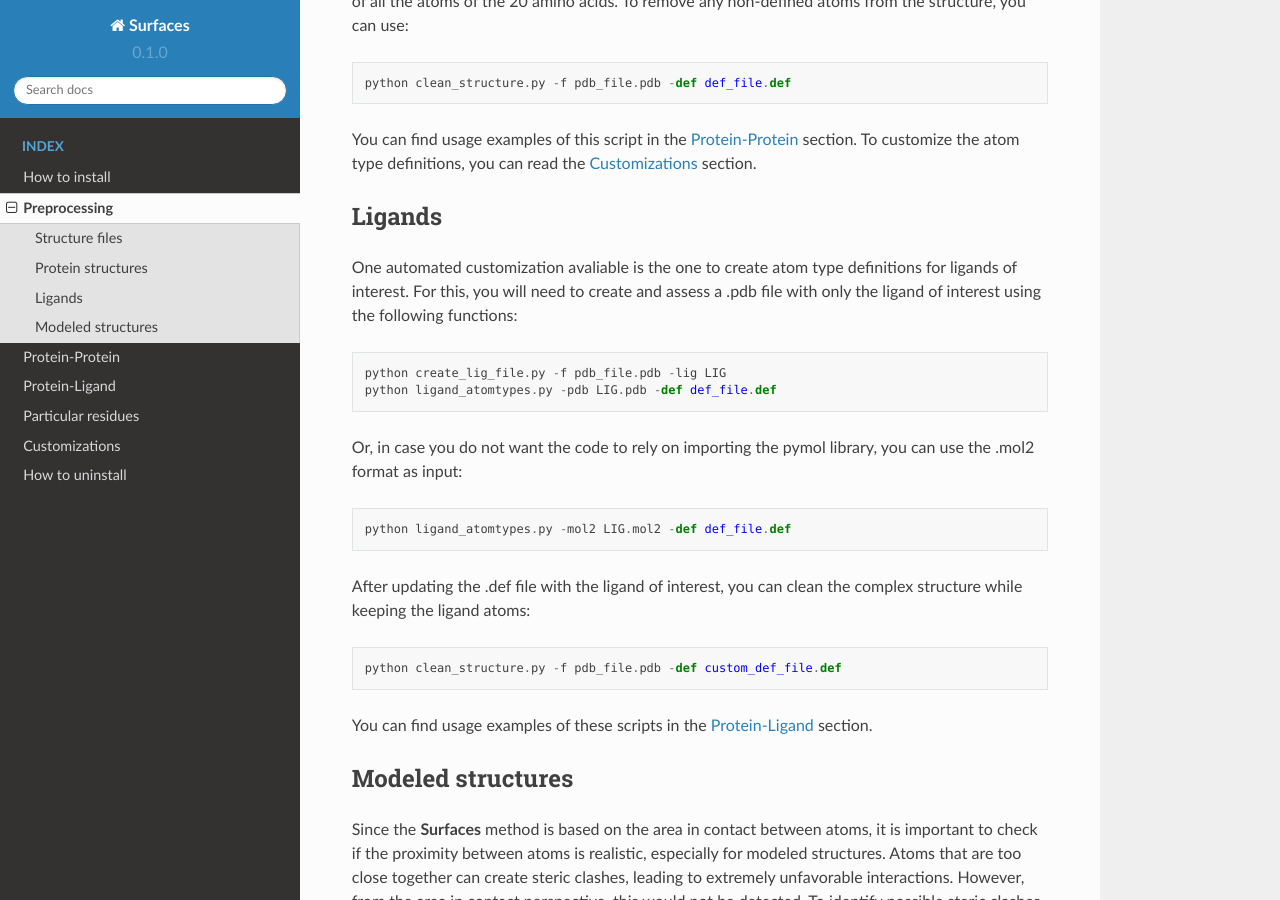
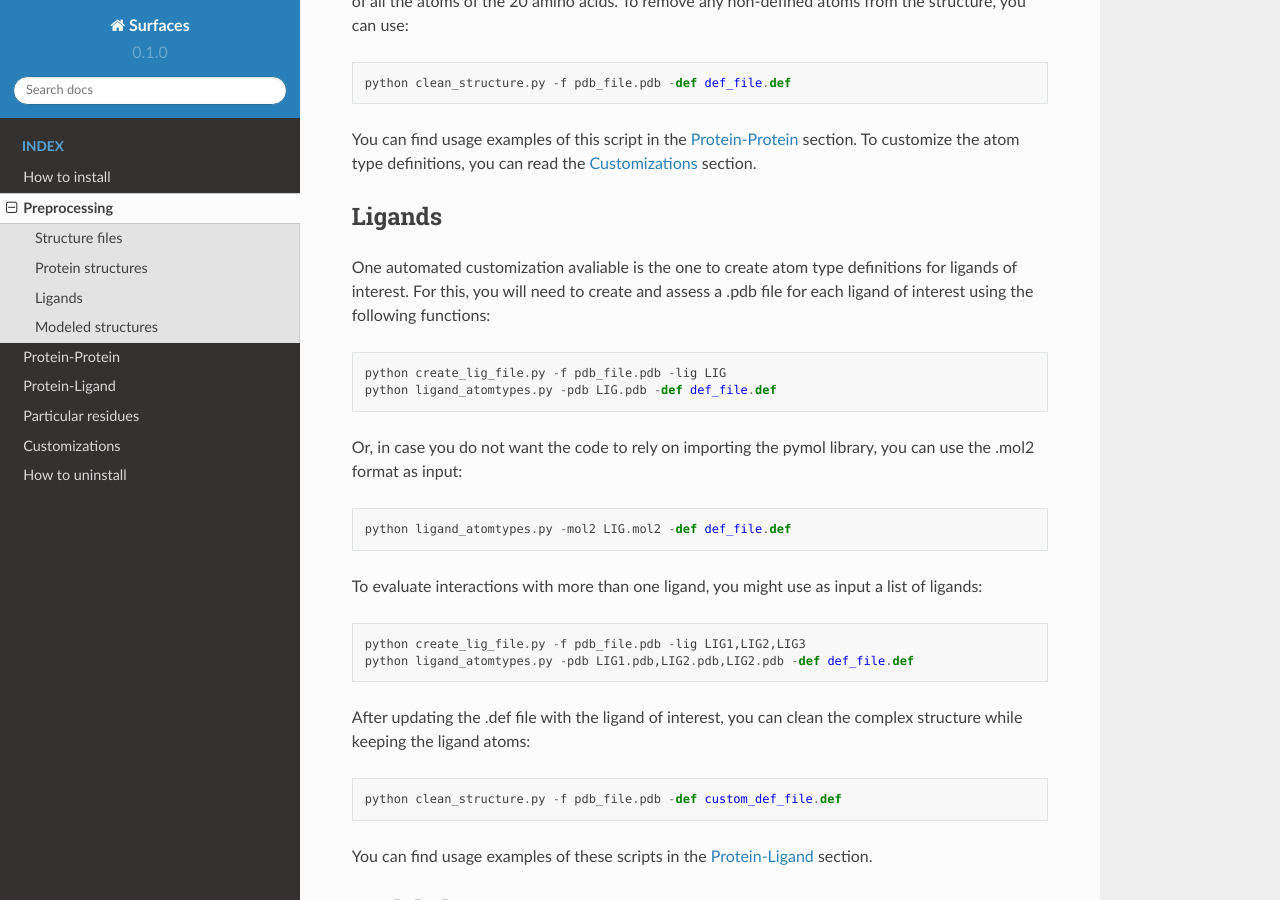
Before and after one commit to nataliateruel/Surfaces_tutorial, a Sphinx documentation site: the page built from docs/source/Preprocessing.rst, in a window 1280 px wide and 900 px high, scrolled down 445 px. Built offline with Sphinx 7.4.7 and the Read the Docs theme 2.0.0, drawn with Linux system fonts in a browser that asks for light colours.

Commit message:
Update Preprocessing.rst
Multiple ligands

```diff
--- a/docs/source/Preprocessing.rst
+++ b/docs/source/Preprocessing.rst
@@ -19,7 +19,7 @@ You can find usage examples of this script in the `Protein-Protein <https://surf
 Ligands
 ----------------
 
-One automated customization avaliable is the one to create atom type definitions for ligands of interest. For this, you will need to create and assess a .pdb file with only the ligand of interest using the following functions::
+One automated customization avaliable is the one to create atom type definitions for ligands of interest. For this, you will need to create and assess a .pdb file for each ligand of interest using the following functions::
 
    python create_lig_file.py -f pdb_file.pdb -lig LIG
    python ligand_atomtypes.py -pdb LIG.pdb -def def_file.def
@@ -27,6 +27,11 @@ One automated customization avaliable is the one to create atom type definitions
 Or, in case you do not want the code to rely on importing the pymol library, you can use the .mol2 format as input::
 
    python ligand_atomtypes.py -mol2 LIG.mol2 -def def_file.def
+
+To evaluate interactions with more than one ligand, you might use as input a list of ligands::
+
+   python create_lig_file.py -f pdb_file.pdb -lig LIG1,LIG2,LIG3
+   python ligand_atomtypes.py -pdb LIG1.pdb,LIG2.pdb,LIG2.pdb -def def_file.def
 
 After updating the .def file with the ligand of interest, you can clean the complex structure while keeping the ligand atoms::
 
```
